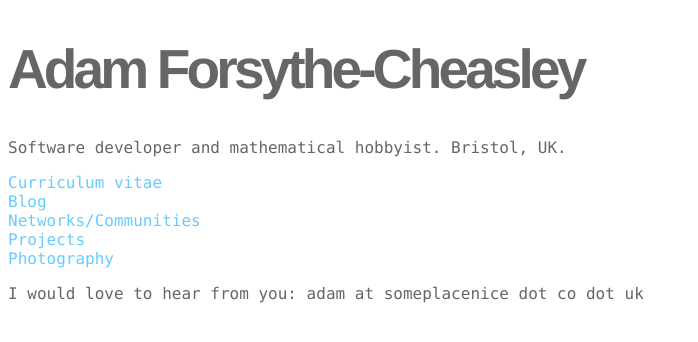
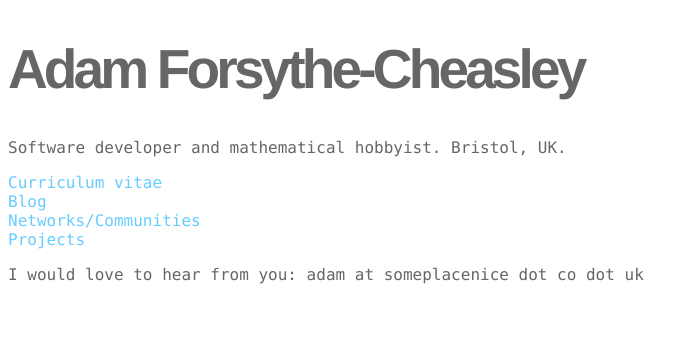
Before and after one commit to adamcheasley/adamcheasley.github.io, a Jekyll site: the page built from index.md, in a window 1280 px wide. Shown: the top 342 px of the page, without its empty margins (0-698 px from the left). Built offline with Jekyll 4.4.1, drawn with Linux system fonts in a browser that asks for light colours.

Commit message:
remove link to photography

```diff
--- a/index.md
+++ b/index.md
@@ -12,7 +12,6 @@ Bristol, UK.
 [Blog](/blog/)
 [Networks/Communities](/networks/)
 [Projects](/projects/)
-[Photography](http://www.adamcheasley.com/)
 
 I would love to hear from you:
 adam at someplacenice dot co dot uk
```
